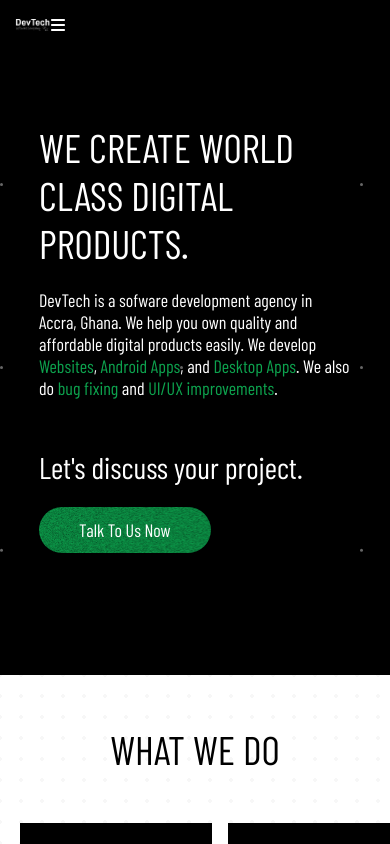
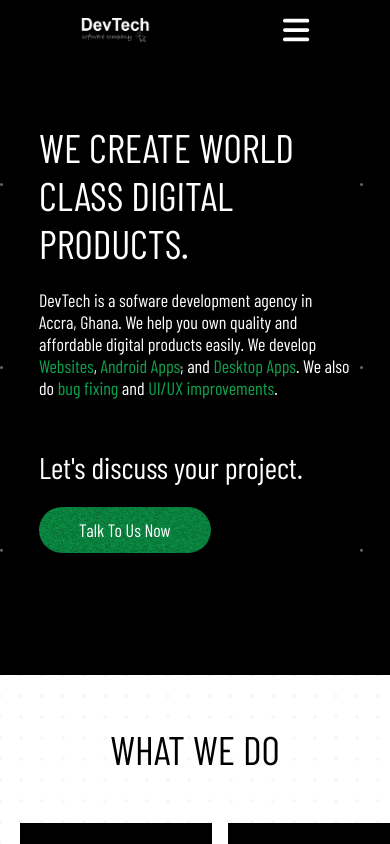
Before and after one commit to abrusu-collins/DevTech, a React (Create React App) app: page / in a window 390 px wide. Shown: the top 844 px of the page. Built offline with nearby package versions, Linux system fonts and the light colour scheme.

Commit message:
nice one

```diff
--- a/src/components/Navbar.jsx
+++ b/src/components/Navbar.jsx
@@ -27,6 +27,23 @@ function Navbar() {
           <img src={companyimg} alt="companyimg" />
           <FontAwesomeIcon icon={faBars} />
         </div>
+        <ul className="hide">
+        <li>
+          <a href="#home">Home</a>
+        </li>
+        <li>
+          <a href="#tvinw">Services</a>
+        </li>
+        <li>
+          <a href="#fans">Why Choose Us</a>
+        </li>
+        <li>
+          <a href="#pics">Featured work</a>
+        </li>
+        <li>
+          <a href="#pics">Our process</a>
+        </li>
+      </ul>
       </div>
     </div>
   );
--- a/src/sass/_config.scss
+++ b/src/sass/_config.scss
@@ -16,3 +16,6 @@ body {
 .gif{
   width: 50%;
 }
+.navbar .nav-2 .hide{
+  display: none ;
+}
--- a/src/sass/_responsiveness.scss
+++ b/src/sass/_responsiveness.scss
@@ -5,6 +5,25 @@
     }
     & .nav-2 {
       display: block;
+      font-size: 30px;
+      & .hamburger{
+        display: flex;
+        align-items: center;
+        justify-content: space-around;
+      }
+      & img{
+        width: 20%;
+      }
+      & ul{
+        display: flex;
+        flex-direction: column;
+        align-items: center;
+        justify-content: center;
+        padding-top: 10px;
+        & li{
+            margin-bottom: 25px;
+        }
+      }
     }
   }
 }
--- a/src/styles/index.css
+++ b/src/styles/index.css
@@ -16,6 +16,10 @@ body {
 
 .gif {
   width: 50%;
+}
+
+.navbar .nav-2 .hide {
+  display: none;
 }
 
 .navbar {
@@ -308,6 +312,25 @@ body {
   }
   .navbar .nav-2 {
     display: block;
+    font-size: 30px;
+  }
+  .navbar .nav-2 .hamburger {
+    display: flex;
+    align-items: center;
+    justify-content: space-around;
+  }
+  .navbar .nav-2 img {
+    width: 20%;
+  }
+  .navbar .nav-2 ul {
+    display: flex;
+    flex-direction: column;
+    align-items: center;
+    justify-content: center;
+    padding-top: 10px;
+  }
+  .navbar .nav-2 ul li {
+    margin-bottom: 25px;
   }
 }
 @media screen and (max-width: 1301px) {
```
